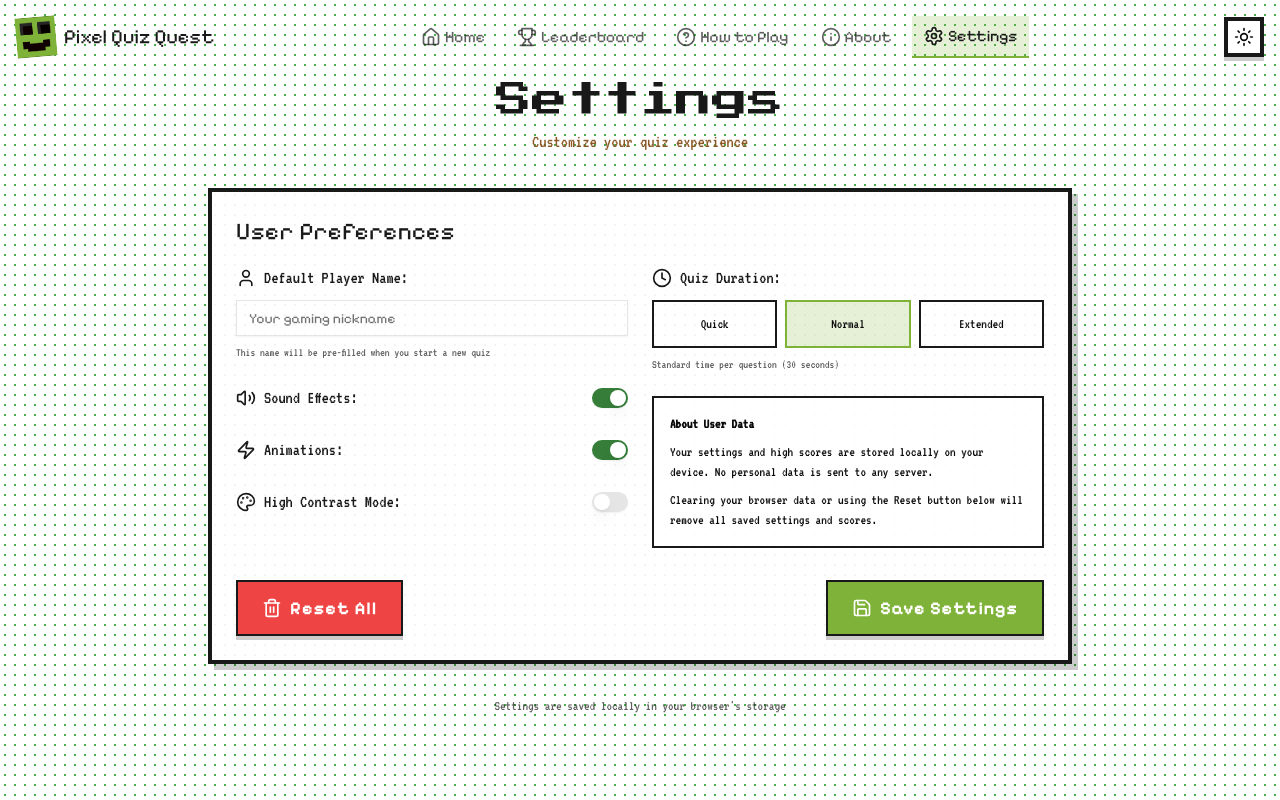
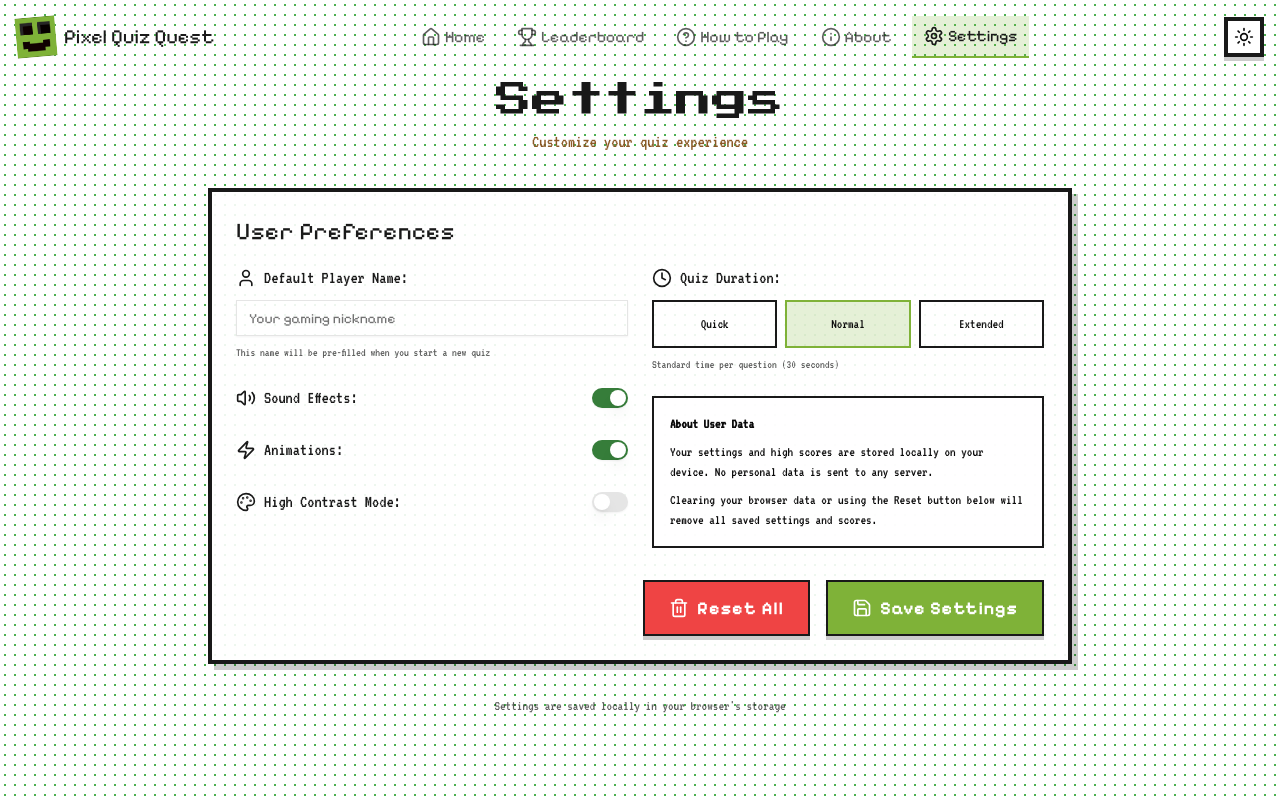
Before and after one commit to Spikree/Pixel-Quiz, a React (Vite) app: page /settings in a window 1280 px wide. Shown: the top 800 px of the page. Built offline with nearby package versions, Linux system fonts and the light colour scheme.

Commit message:
minor design tweaks

```diff
--- a/src/pages/SettingsPage.tsx
+++ b/src/pages/SettingsPage.tsx
@@ -1,4 +1,3 @@
-
 import { useState, useEffect } from "react";
 import { motion } from "framer-motion";
 import PixelatedBox from "@/components/PixelatedBox";
@@ -87,7 +86,7 @@ const SettingsPage = () => {
           <div className="grid grid-cols-1 lg:grid-cols-2 gap-6">
             <div>
               <div className="mb-6">
-                <label className=" mb-2 font-minecraft text-lg text-pixel-black flex items-center">
+                <label className="mb-2 font-minecraft text-lg text-pixel-black flex items-center">
                   <User className="w-5 h-5 mr-2" />
                   Default Player Name:
                 </label>
@@ -200,10 +199,11 @@ const SettingsPage = () => {
             </div>
           </div>
 
-          <div className="flex justify-between mt-8">
+          <div className="flex flex-col sm:flex-row sm:justify-end gap-4 mt-8">
             <PixelButton
               onClick={resetSettings}
               variant="danger"
+              className="w-full sm:w-auto"
             >
               <Trash2 className="mr-2 w-5 h-5" />
               Reset All
@@ -211,6 +211,7 @@ const SettingsPage = () => {
 
             <PixelButton
               onClick={saveSettings}
+              className="w-full sm:w-auto"
             >
               <Save className="mr-2 w-5 h-5" />
               Save Settings
```
